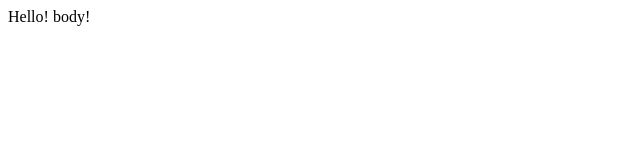
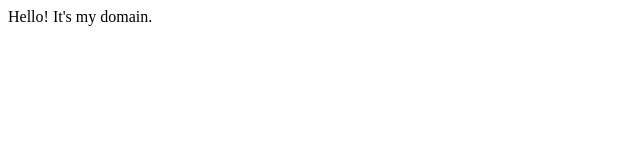
Before and after one commit to Chino520/Chino520.github.io, a plain HTML site: page index.html in a window 1280 px wide. Shown: the full height of the page, 0-640 px from the left. Drawn offline with Linux system fonts and the light colour scheme.

Commit message:
Update index.html

```diff
--- a/index.html
+++ b/index.html
@@ -4,6 +4,6 @@
     Hello!
   </head>
   <body>
-    body!
+    It's my domain.
   </body>
 </html>
```
